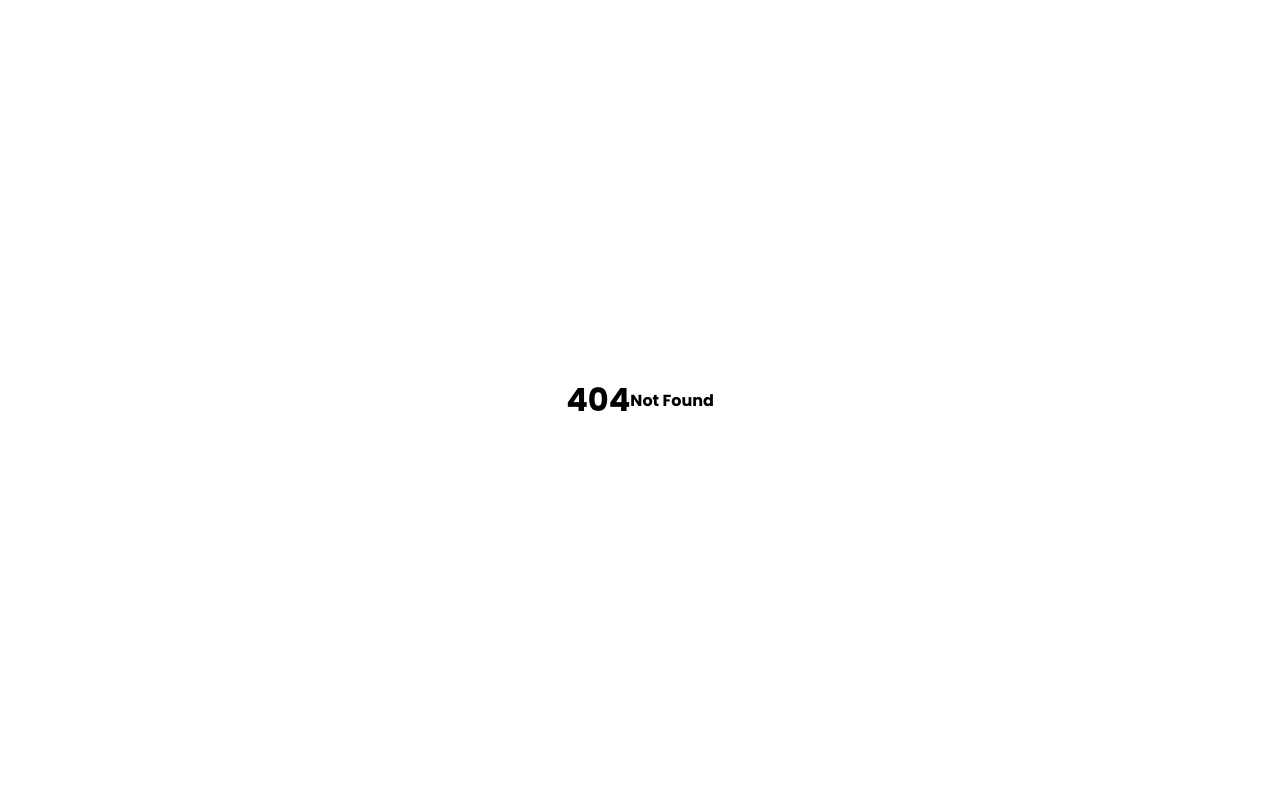
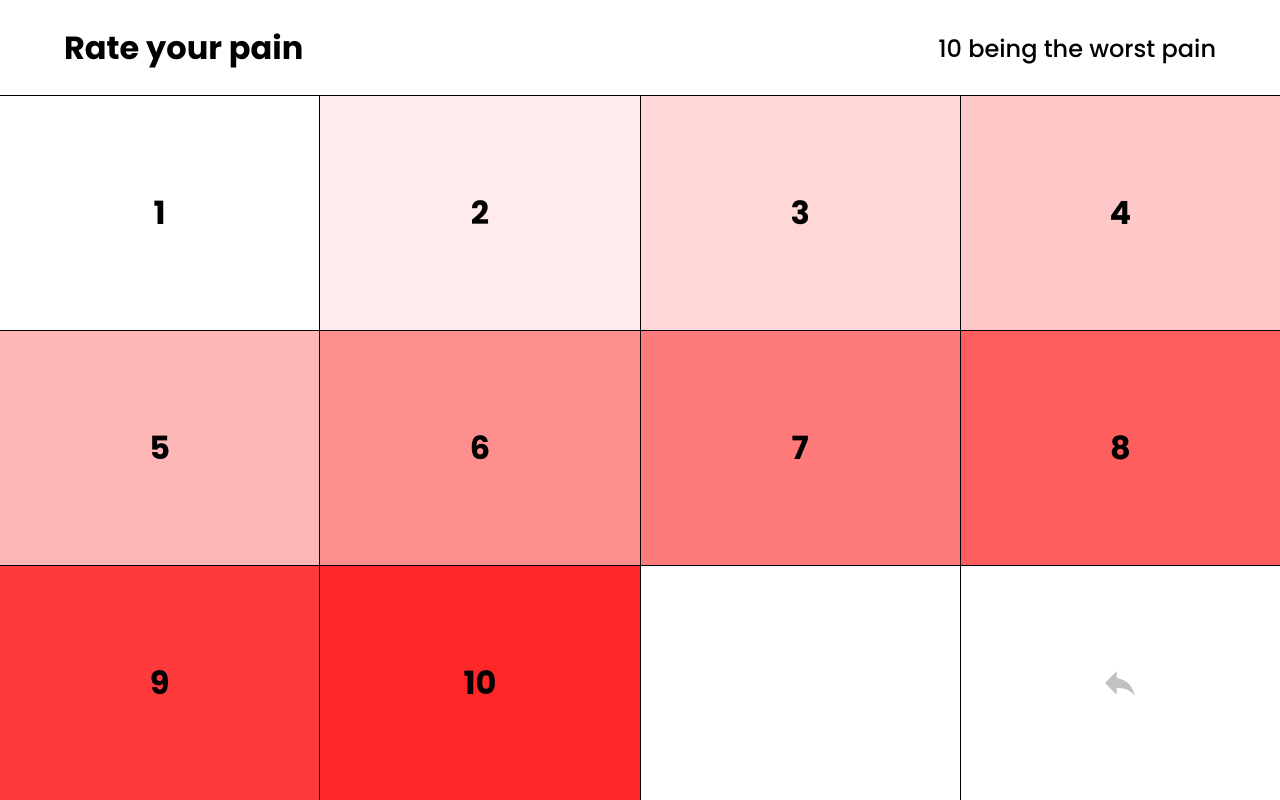
Before and after one commit to spreakfark/Aphasia-App, a SvelteKit app: page /pain/intensity in a window 1280 px wide. Before the commit this address had no page. Built offline with nearby package versions, Linux system fonts and the light colour scheme.

Commit message:
adds pain intensity page

```diff
--- /dev/null
+++ b/src/routes/pain/intensity/+page.svelte
@@ -0,0 +1,53 @@
+<script>
+	import BackIcon from '$lib/back-icon.svelte';
+	import Tile from '$lib/tile.svelte';
+</script>
+
+<div class="wrapper">
+    <div class="container">
+        <div class="banner">
+            <span>Rate your pain</span>
+            <span class="description">10 being the worst pain</span>
+        </div>
+    </div>
+    <div class="grid">
+        <Tile --tile-bg-color="#ffffff">1</Tile>
+        <Tile --tile-bg-color="#FFEBEB">2</Tile>
+        <Tile --tile-bg-color="#FFD7D7">3</Tile>
+        <Tile --tile-bg-color="#FFC8C8">4</Tile>
+        <Tile --tile-bg-color="#FFB6B6">5</Tile>
+        <Tile --tile-bg-color="#FF8F8F">6</Tile>
+        <Tile --tile-bg-color="#FF7A7A">7</Tile>
+        <Tile --tile-bg-color="#FF5E5E">8</Tile>
+        <Tile --tile-bg-color="#FF3A3A">9</Tile>
+        <Tile --tile-bg-color="#FF2727">10</Tile>
+        <Tile disabled />
+        <Tile href="/"><BackIcon /></Tile>
+    </div>
+</div>
+
+<style>
+    .wrapper {
+        display: flex;
+        flex-direction: column;
+        height: 100%;
+    }
+    .container {
+        width: 100%;
+    }
+    .grid {
+        height: 100%;
+    }
+    .banner {
+        display: flex;
+        flex-direction: row;
+        justify-content: space-between;
+        align-items: center;
+        padding: 3vh 5vw;
+        font-size: clamp(1rem, min(4vw, 4vh), 2.75rem);
+    }
+    .description {
+        font-weight: 500;
+        font-size: clamp(1rem, min(3vw, 3vh), 2.75rem);
+    }
+</style>
```
Also changed, not shown: src/routes/pain/+page.svelte (+11 -11 lines).
